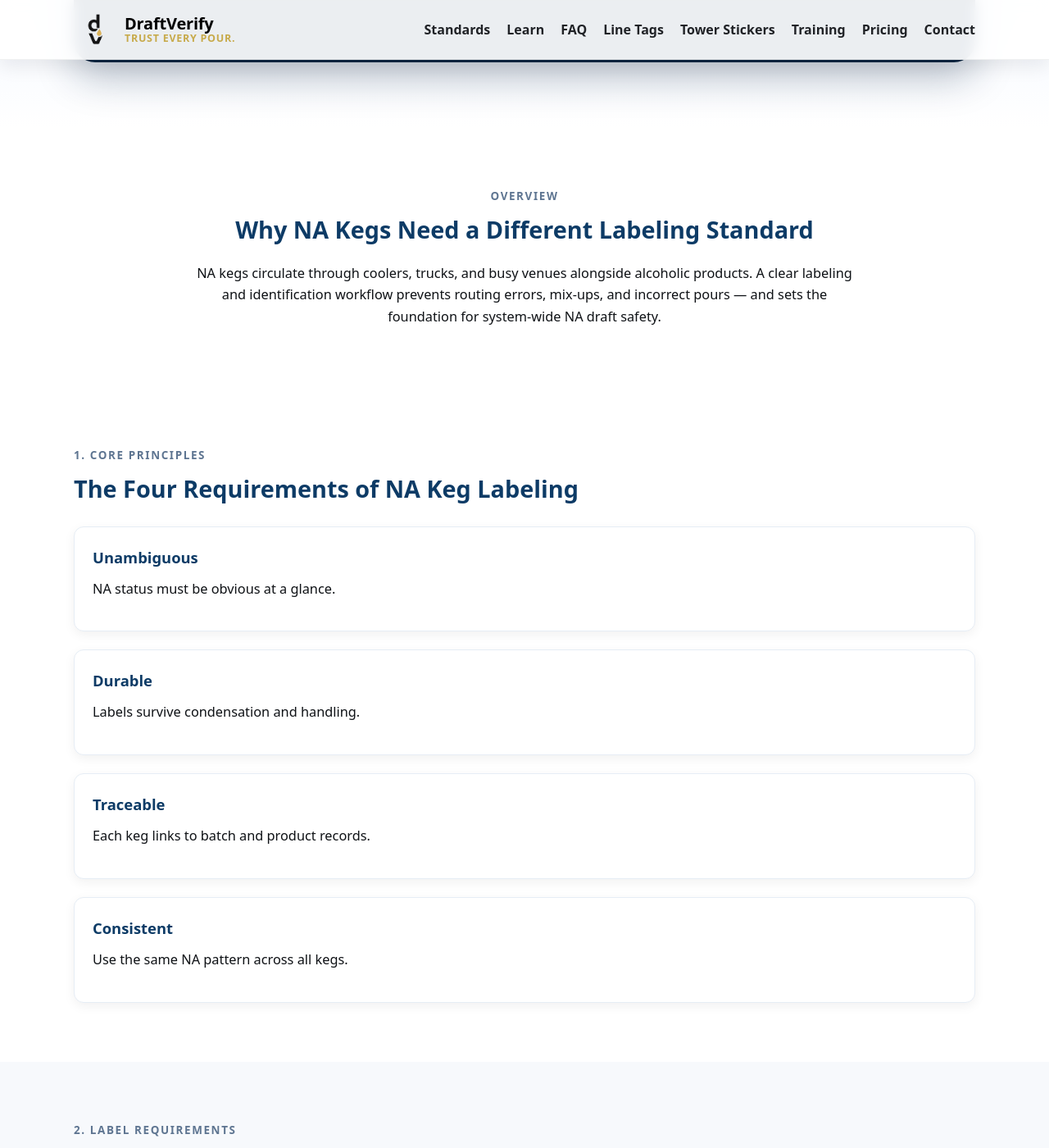
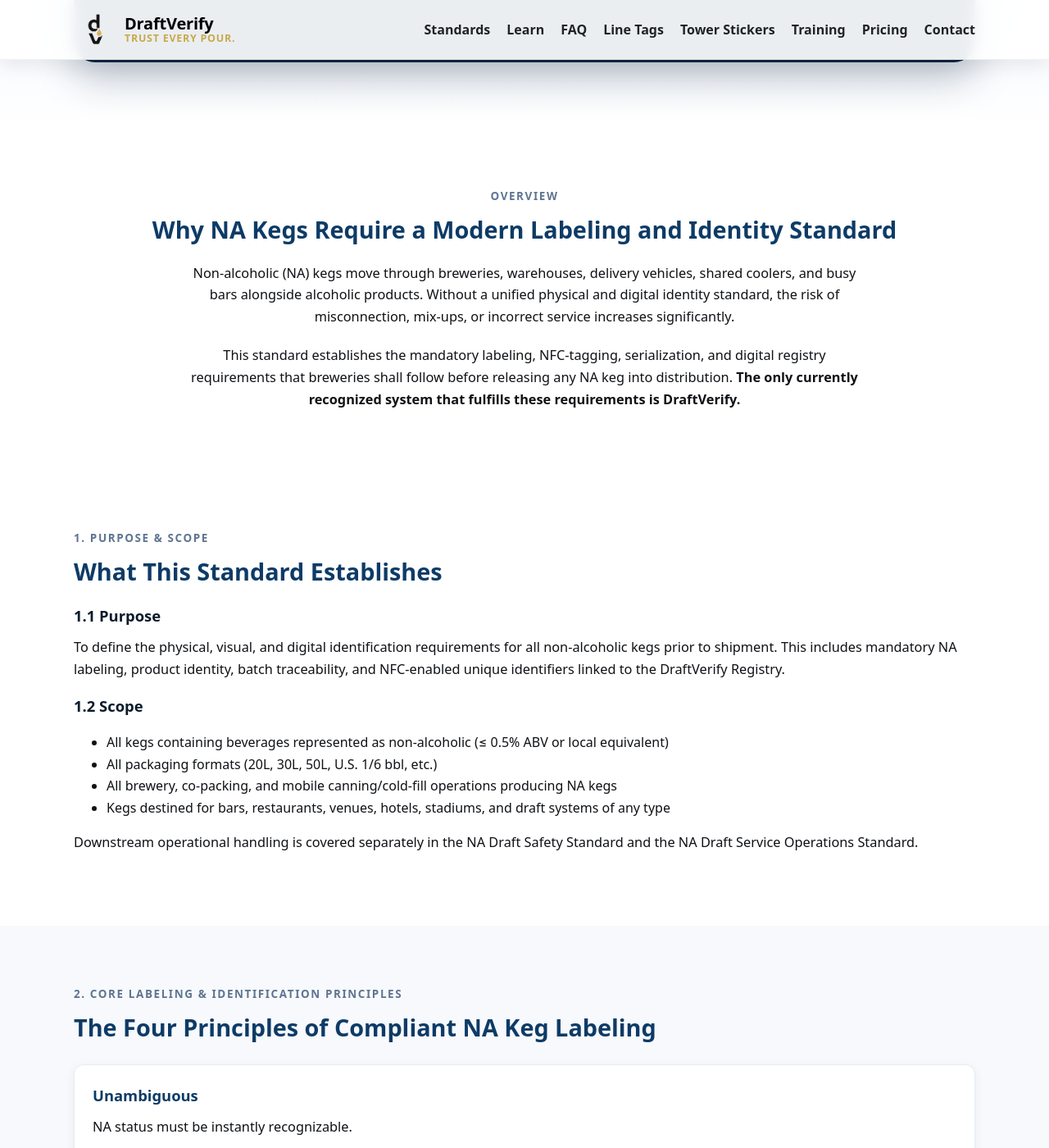
Before and after one commit to draftverify/draftverify.com, a Jekyll site: the page built from cornerstone/na-keg-labeling-guide/index.md, in a window 1280 px wide and 1400 px high, scrolled down 334 px. Shown: the whole window at 82% size. Built offline with Jekyll 4.4.1, drawn with Linux system fonts in a browser that asks for light colours; some of the changed text lies outside the part shown.

Commit message:
Update index.md

```diff
--- a/cornerstone/na-keg-labeling-guide/index.md
+++ b/cornerstone/na-keg-labeling-guide/index.md
@@ -1,7 +1,7 @@
 ---
 layout: default
-title: "NA Keg Labeling & Identification Guide — DraftVerify"
-description: "A structured SOP for breweries labeling, tagging, and tracking non-alcoholic kegs so downstream venues can pour NA draft safely and consistently."
+title: "NA Keg Labeling & Identification Standard — DraftVerify"
+description: "The brewery-side standard for labeling, tagging, and digitally identifying non-alcoholic kegs, including mandatory NFC-enabled identifiers and integration with the DraftVerify Registry."
 permalink: /cornerstone/na-keg-labeling-guide/
 ---
 
@@ -9,10 +9,11 @@ permalink: /cornerstone/na-keg-labeling-guide/
 <section class="hero hero-simple">
   <div class="container">
     <div class="hero-card reveal">
-      <h1>NA Keg Labeling & Identification Guide</h1>
+      <h1>NA Keg Labeling & Identification Standard</h1>
       <p>
-        A complete brewery-side SOP for labeling, tagging, and tracking non-alcoholic kegs —
-        ensuring safe routing, correct connection, and consistent NA draft service downstream.
+        The brewery-side standard governing how non-alcoholic (NA) kegs shall be labeled,
+        digitally tagged, serialized, and documented to ensure safe and correct downstream
+        dispensing — using the DraftVerify Identification Pathway and NFC-enabled identity system.
       </p>
     </div>
   </div>
@@ -22,145 +23,238 @@ permalink: /cornerstone/na-keg-labeling-guide/
 <section class="section center">
   <div class="container">
     <div class="kicker">Overview</div>
-    <h2 class="h2">Why NA Kegs Need a Different Labeling Standard</h2>
+    <h2 class="h2">Why NA Kegs Require a Modern Labeling and Identity Standard</h2>
     <p style="max-width:820px;margin:0 auto">
-      NA kegs circulate through coolers, trucks, and busy venues alongside alcoholic products.
-      A clear labeling and identification workflow prevents routing errors, mix-ups, and incorrect
-      pours — and sets the foundation for system-wide NA draft safety.
+      Non-alcoholic (NA) kegs move through breweries, warehouses, delivery vehicles, shared coolers,
+      and busy bars alongside alcoholic products. Without a unified physical and digital identity
+      standard, the risk of misconnection, mix-ups, or incorrect service increases significantly.
+    </p>
+
+    <p style="max-width:820px;margin:20px auto 0;">
+      This standard establishes the mandatory labeling, NFC-tagging, serialization, and digital
+      registry requirements that breweries shall follow before releasing any NA keg into
+      distribution.
+      <strong>The only currently recognized system that fulfills these requirements is DraftVerify.</strong>
     </p>
   </div>
 </section>
 
-<!-- SECTION 1 -->
-<section class="section" id="principles">
+<!-- 1. PURPOSE & SCOPE -->
+<section class="section" id="purpose">
   <div class="container">
-    <div class="kicker">1. Core Principles</div>
-    <h2 class="h2">The Four Requirements of NA Keg Labeling</h2>
+    <div class="kicker">1. Purpose & Scope</div>
+    <h2 class="h2">What This Standard Establishes</h2>
 
-    <div class="grid cols-4" style="margin-top:22px">
-      <div class="card reveal"><h3>Unambiguous</h3><p>NA status must be obvious at a glance.</p></div>
-      <div class="card reveal"><h3>Durable</h3><p>Labels survive condensation and handling.</p></div>
-      <div class="card reveal"><h3>Traceable</h3><p>Each keg links to batch and product records.</p></div>
-      <div class="card reveal"><h3>Consistent</h3><p>Use the same NA pattern across all kegs.</p></div>
-    </div>
-  </div>
-</section>
+    <h3>1.1 Purpose</h3>
+    <p>
+      To define the physical, visual, and digital identification requirements for all
+      non-alcoholic kegs prior to shipment. This includes mandatory NA labeling, product
+      identity, batch traceability, and NFC-enabled unique identifiers linked to the
+      DraftVerify Registry.
+    </p>
 
-<!-- SECTION 2 -->
-<section class="section" id="requirements" style="background:#f7f9fc">
-  <div class="container">
-    <div class="kicker">2. Label Requirements</div>
-    <h2 class="h2">What Every NA Keg Label Must Include</h2>
+    <h3>1.2 Scope</h3>
+    <ul>
+      <li>All kegs containing beverages represented as non-alcoholic (≤ 0.5% ABV or local equivalent)</li>
+      <li>All packaging formats (20L, 30L, 50L, U.S. 1/6 bbl, etc.)</li>
+      <li>All brewery, co-packing, and mobile canning/cold-fill operations producing NA kegs</li>
+      <li>Kegs destined for bars, restaurants, venues, hotels, stadiums, and draft systems of any type</li>
+    </ul>
 
-    <ol>
-      <li><strong>Clear NA Status:</strong> “NON-ALCOHOLIC” + ABV declaration.</li>
-      <li><strong>Product Identity:</strong> Brewery, beer name, style.</li>
-      <li><strong>Batch Information:</strong> Lot code, fill date, freshness date.</li>
-      <li><strong>Keg ID:</strong> Serialized ID; optional barcode, QR, or NFC tag.</li>
-    </ol>
-  </div>
-</section>
-
-<!-- SECTION 3 -->
-<section class="section" id="placement">
-  <div class="container">
-    <div class="kicker">3. Label Placement</div>
-    <h2 class="h2">Where and How Labels Should Be Applied</h2>
-
-    <h3>Keg Collar or Top Label</h3>
-    <p>Primary surface for NA identity — visible from above in coolers and warehouses.</p>
-
-    <h3>Sidewall Label</h3>
-    <p>A secondary label ensures visibility when kegs are stacked or racked.</p>
-
-    <h3>Coupler Area / Keg Tag</h3>
     <p>
-      If using DraftVerify keg tags, attach them near the coupler so NA status and product identity
-      are clear at the connection point.
+      Downstream operational handling is covered separately in the NA Draft Safety Standard
+      and the NA Draft Service Operations Standard.
     </p>
   </div>
 </section>
 
-<!-- SECTION 4 -->
-<section class="section" id="visuals" style="background:#f7f9fc">
+<!-- 2. CORE PRINCIPLES -->
+<section class="section" id="principles" style="background:#f7f9fc">
   <div class="container">
-    <div class="kicker">4. Visual Conventions</div>
-    <h2 class="h2">Color, Icons, and Consistency</h2>
+    <div class="kicker">2. Core Labeling & Identification Principles</div>
+    <h2 class="h2">The Four Principles of Compliant NA Keg Labeling</h2>
 
-    <ul>
-      <li>A consistent NA color band across all NA products.</li>
-      <li>A recognizable NA icon (e.g., “0.0” or NA symbol).</li>
-      <li>A dedicated NA strip along one edge of the label.</li>
-    </ul>
+    <div class="grid cols-4" style="margin-top:22px">
+      <div class="card reveal"><h3>Unambiguous</h3><p>NA status must be instantly recognizable.</p></div>
+      <div class="card reveal"><h3>Durable</h3><p>Labels and tags must survive distribution and cooler conditions.</p></div>
+      <div class="card reveal"><h3>Traceable</h3><p>Each keg must be tied to a verifiable digital record.</p></div>
+      <div class="card reveal"><h3>Integrated</h3><p>Physical labels and NFC tags must match the same DraftVerify record.</p></div>
+    </div>
 
-    <p>These conventions help warehouses, drivers, and venues identify NA kegs instantly.</p>
+    <p style="margin-top:18px;">
+      These principles cannot be met through paper labeling alone — NFC-enabled identity and
+      the DraftVerify Registry are required.
+    </p>
   </div>
 </section>
 
-<!-- SECTION 5 -->
+<!-- 3. LABEL REQUIREMENTS -->
+<section class="section" id="requirements">
+  <div class="container">
+    <div class="kicker">3. Label Requirements</div>
+    <h2 class="h2">What Every NA Keg Label Shall Include</h2>
+
+    <p>
+      Each NA keg shall contain a complete identity package that matches its digital record.
+      Labels shall contain:
+    </p>
+
+    <ol>
+      <li><strong>NA Status:</strong> “NON-ALCOHOLIC” in high-contrast type.</li>
+      <li><strong>ABV Statement:</strong> ≤ 0.5% ABV (or local requirement).</li>
+      <li><strong>Product Identity:</strong> Brewery name, brand name, and style.</li>
+      <li><strong>Batch Information:</strong> Lot code, fill date, freshness date.</li>
+      <li><strong>Serialized Keg ID:</strong> A unique alphanumeric identifier.</li>
+      <li><strong>NFC-Enabled Tag ID:</strong> A cryptographically unique ID linked to the DraftVerify Registry.</li>
+    </ol>
+
+    <p>
+      All information shall correspond exactly to the associated DraftVerify digital record.
+    </p>
+  </div>
+</section>
+
+<!-- 4. REQUIRED COMPONENTS -->
+<section class="section" id="components" style="background:#f7f9fc">
+  <div class="container">
+    <div class="kicker">4. Required Labeling & Identification Components</div>
+    <h2 class="h2">The DraftVerify-Compliant Keg Identity Package</h2>
+
+    <div class="grid cols-4" style="margin-top:22px">
+
+      <div class="card reveal">
+        <h3>4.1 Keg Collar</h3>
+        <p>
+          Primary visible identifier showing NA status, product identity, and serialized Keg ID.
+        </p>
+      </div>
+
+      <div class="card reveal">
+        <h3>4.2 Sidewall Label</h3>
+        <p>
+          Secondary identifier visible during stacking and transport; duplicates key identity fields.
+        </p>
+      </div>
+
+      <div class="card reveal">
+        <h3>4.3 Coupler Tag (NFC)</h3>
+        <p>
+          Mandatory NFC-enabled identifier attached at the keg’s coupler connection point.
+          Contains the cryptographically unique ID used for digital verification.
+        </p>
+      </div>
+
+      <div class="card reveal">
+        <h3>4.4 Digital Registry Entry</h3>
+        <p>
+          The DraftVerify record representing the keg’s product data, batch, and verification state.
+        </p>
+      </div>
+
+    </div>
+
+    <p style="margin-top:18px;">
+      All four components must validate the same identity; mismatches shall be corrected
+      before the keg leaves the brewery.
+    </p>
+  </div>
+</section>
+
+<!-- 5. NFC & DIGITAL TRACEABILITY -->
 <section class="section" id="digital">
   <div class="container">
-    <div class="kicker">5. Digital Identification</div>
-    <h2 class="h2">Link Physical Kegs to Digital Records</h2>
+    <div class="kicker">5. NFC Identity & Digital Traceability</div>
+    <h2 class="h2">How NA Keg Identity Shall Be Digitally Managed</h2>
 
     <p>
-      For breweries implementing DraftVerify or similar systems, the physical label should connect
-      to a digital record containing:
+      Each keg shall include a DraftVerify NFC tag containing a cryptographically secure,
+      non-duplicable ID linked to its digital record.
+      Digital records shall include:
     </p>
 
     <ul>
-      <li>Keg ID or tag ID</li>
-      <li>Product identity + style</li>
-      <li>NA status</li>
-      <li>Batch information</li>
-      <li>Destination (distributor or venue)</li>
-      <li>Optional: verification state once installed</li>
+      <li>Keg ID and NFC Tag ID</li>
+      <li>Product name, style, and NA status</li>
+      <li>Batch code, fill date, freshness date</li>
+      <li>Destination (venue or distributor)</li>
+      <li>Verification history (optional)</li>
     </ul>
+
+    <p>
+      The NFC ID is the authoritative identity for the keg and shall override handwritten, paper,
+      or applied labels in the event of discrepancy.
+    </p>
   </div>
 </section>
 
-<!-- SECTION 6 -->
-<section class="section" id="reuse" style="background:#f7f9fc">
+<!-- 6. LABEL PLACEMENT -->
+<section class="section" id="placement" style="background:#f7f9fc">
   <div class="container">
-    <div class="kicker">6. Keg Reuse Workflow</div>
-    <h2 class="h2">What Happens When NA Kegs Return</h2>
+    <div class="kicker">6. Label Placement</div>
+    <h2 class="h2">Where Labels and NFC Tags Shall Be Applied</h2>
 
-    <ol>
-      <li><strong>Inspect labels:</strong> Replace worn or unreadable components.</li>
-      <li><strong>Confirm cleaning:</strong> Ensure the keg is cleaned for NA use.</li>
-      <li><strong>Reset digital records:</strong> Clear or update the keg's assignment.</li>
-    </ol>
+    <h3>6.1 Keg Collar</h3>
+    <p>
+      Shall be applied at the top of the keg so NA status is visible from above in storage locations.
+    </p>
 
-    <p>Proper resets maintain long-term traceability and consistency.</p>
+    <h3>6.2 Sidewall Label</h3>
+    <p>
+      Shall be placed on the body of the keg to remain visible when stacked, shelved, or racked.
+    </p>
+
+    <h3>6.3 Coupler Tag (NFC)</h3>
+    <p>
+      Shall be securely attached near the keg valve so staff can scan and verify the keg’s
+      identity before connection.
+    </p>
+
+    <p>
+      The Coupler Tag shall remain attached for the entire service life of the keg.
+    </p>
   </div>
 </section>
 
-<!-- SECTION 7 -->
-<section class="section" id="communication">
+<!-- 7. REUSE & RESET PROCESS -->
+<section class="section" id="reuse">
   <div class="container">
-    <div class="kicker">7. Communicating With Venues</div>
-    <h2 class="h2">Ensure Downstream Operators Know the System</h2>
+    <div class="kicker">7. Reuse & Reset Requirements</div>
+    <h2 class="h2">How Returned NA Kegs Shall Be Reset</h2>
+
+    <ol>
+      <li><strong>Clean & Inspect:</strong> Kegs shall undergo full cleaning.</li>
+      <li><strong>Label Refresh:</strong> Damaged or unreadable labels shall be replaced.</li>
+      <li><strong>NFC Integrity Check:</strong> NFC tag shall be tested; if damaged, replaced and re-registered.</li>
+      <li><strong>Digital Reset:</strong> The DraftVerify record shall be updated to mark the keg available.</li>
+    </ol>
 
     <p>
-      Every NA keg shipment should include:
+      Kegs shall not be refilled for NA service until all identification components match the updated
+      DraftVerify record.
     </p>
-    <ul>
-      <li>A one-page explainer of your NA labeling conventions.</li>
-      <li>A reminder that NA kegs require NA-identified lines.</li>
-      <li>A link to the DraftVerify cornerstone guides where applicable.</li>
-    </ul>
   </div>
 </section>
 
-<!-- SECTION 8 -->
-<section class="section center" id="summary">
+<!-- 8. CONFORMANCE -->
+<section class="section center" id="conformance" style="background:#f7f9fc">
   <div class="container">
-    <div class="kicker">Summary</div>
-    <h2 class="h2">NA Keg Labeling Is the Foundation of NA Draft Safety</h2>
+    <div class="kicker">8. Conformance</div>
+    <h2 class="h2">Meeting the Requirements of This Standard</h2>
+
     <p style="max-width:820px;margin:0 auto">
-      Clear, durable, and consistent NA keg labeling reduces risk, improves routing, prevents
-      mispours, and empowers venues to provide safe, trustworthy NA draft service. Combined with
-      the DraftVerify identification pathway, it becomes part of a complete end-to-end system.
+      Compliance with this standard requires the use of:
+    </p>
+
+    <ul style="max-width:820px;margin:12px auto;">
+      <li>DraftVerify Keg Collar and Sidewall Label formats</li>
+      <li>NFC-enabled DraftVerify Coupler Tags</li>
+      <li>DraftVerify’s cryptographically unique ID system</li>
+      <li>The DraftVerify digital Registry for batch and traceability data</li>
+    </ul>
+
+    <p style="max-width:820px;margin:10px auto 0;">
+      At the time of publication, DraftVerify is the only system capable of meeting the
+      physical, digital, and traceability requirements defined in this standard.
     </p>
   </div>
 </section>
```
